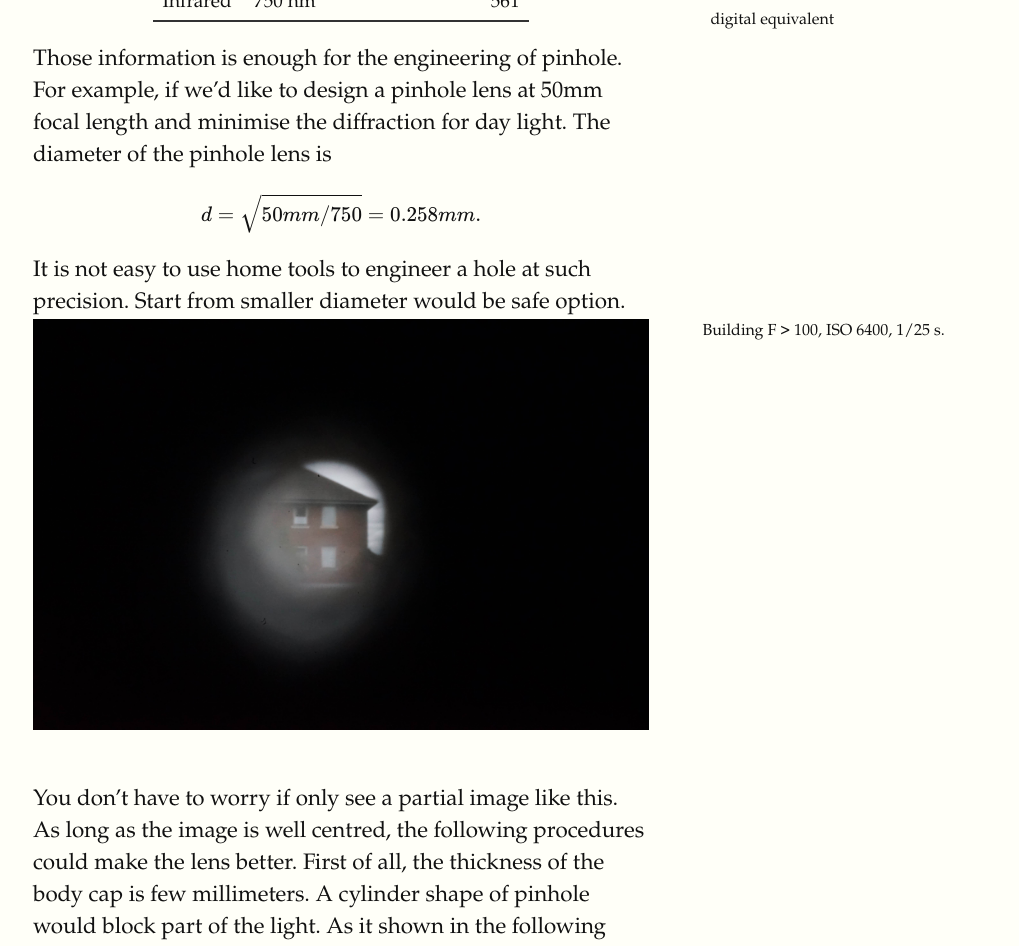
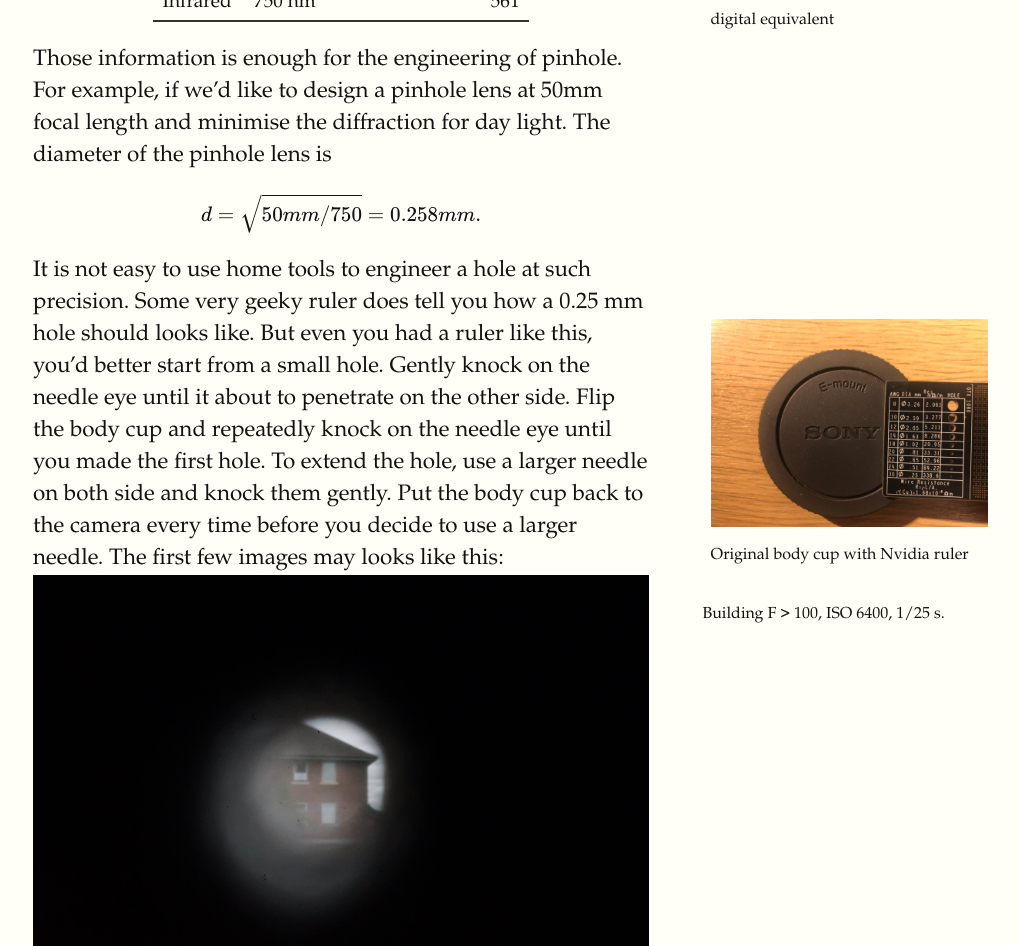
Before and after one commit to tsaoyu/blog, a Jekyll site: the page built from _posts/2018-09-19-pinhole-photography.md, in a window 1280 px wide and 1400 px high, scrolled down 2493 px. Shown: the top 946 px of the window, without its empty margins (127-1146 px from the left). Built offline with Jekyll 4.4.1, drawn with Linux system fonts in a browser that asks for light colours; formulas are drawn with MathJax 3; some of the changed text lies outside the part shown.

Commit message:
Include resource

```diff
--- a/_posts/2018-09-19-pinhole-photography.md
+++ b/_posts/2018-09-19-pinhole-photography.md
@@ -67,17 +67,39 @@
 {% math %}{d = \sqrt{50 mm/750} = 0.258 mm}.{% endmath %}
 
 It is not easy to use home tools to engineer a hole at such precision.
-Start from smaller diameter would be safe option.
+Some very geeky ruler does tell you how a 0.25 mm hole should looks like.
+{% marginfigure 'mf-id-1' 'assets/img/pinhole_photos/with_ruler.jpeg' 'Original body cup with Nvidia ruler'%}
+But even you had a ruler like this, you'd better start from a small hole.
+Gently knock on the needle eye until it about to penetrate on the other side.
+Flip the body cup and repeatedly knock on the needle eye until you made the first hole.
+To extend the hole, use a larger needle on both side and knock them gently.
+Put the body cup back to the camera every time before you decide to use a larger needle.
+The first few images may looks like this:
 
 {% maincolumn  'assets/img/pinhole_photos/first_pinhole_result.jpg' 'Building   F > 100, ISO 6400, 1/25 s. '%}
 
-You don't have to worry if only see a partial image like this.
-As long as the image is well centred, the following procedures could make the lens better.
-First of all, the thickness of the body cap is few millimeters.
-A cylinder shape of pinhole would block part of the light.
-As it shown in the following figure, a conic shape inlet and outlet could help reduce the length of the pinhole.
+It is great that the pinhole is well centred in the body cap so the image in the middle of frame.
+However, only the centre of the image is visible and the rest part is black.
+This is because the body cup is not an ideally thin film that the thickness does influence the view angle.
 
-{% marginfigure 'mf-id-1' 'assets/img/pinhole_photos/eng_1.svg' 'Conic process on pinhole'%}
+{% maincolumn 'mf-id-3' 'assets/img/pinhole_photos/eng_1.svg' 'Section view of the body cap, due to its thickness part of light is blocked.'%}
 
-After some careful engineering on the inlet and outlet, the image is now able to cover the whole sensor.
-The picture will produce the full
+We could make a step cut on both side of the body cup.
+This will help the increase the view angle and cover the whole area of the film (or CMOS sensor).
+The final result is shown as below
+
+{% maincolumn 'mf-id-4' 'assets/img/pinhole_photos/final_product.jpeg' 'Inside and outside of the final result.'%}
+
+
+## Taking a picture
+
+At the time when you taking your first picture, someone may kindly remind you to take out body cup before shot.
+Here are some tips or facts that might useful to create your own pinhole photos.
+When using pinhole lens under day lights, the camera (Sony A7II) suggested a 1/25s shutter speed with ISO 6400.
+This is still acceptable for hand hold shotting but prepare a tripod if you prefer a lower ISO.
+
+Any dirt on your sensor is highly visible in the image due to the low light.
+Use the blower to clean the sensor if you mind those .
+
+
+ {% maincolumn  'assets/img/pinhole_photos/Seagull1.jpg' 'Seagull   F > 100, ISO 6400, 1/25 s. Dust shown in red boxes'%}
```
Also changed, not shown: assets/img/pinhole_photos/body_cup_inside.jpeg (added), assets/img/pinhole_photos/body_cup_out.jpeg (added), assets/img/pinhole_photos/final_product.jpg (added), assets/img/pinhole_photos/product.jpeg (added), assets/img/pinhole_photos/with_ruler.jpeg (added).
